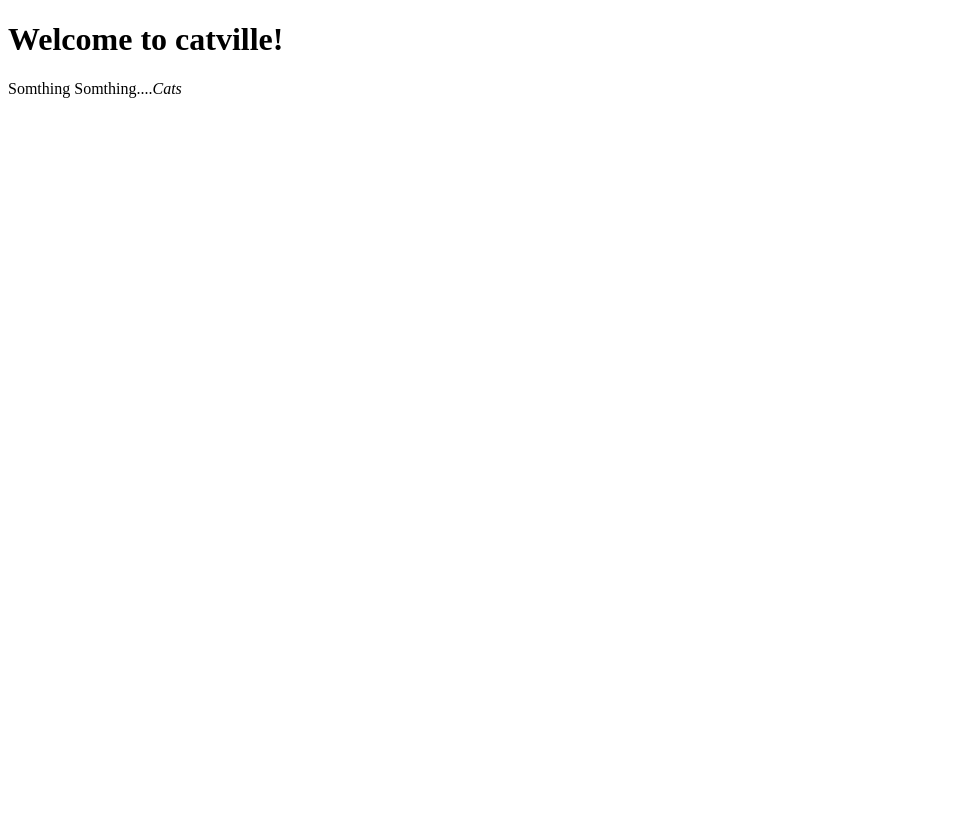
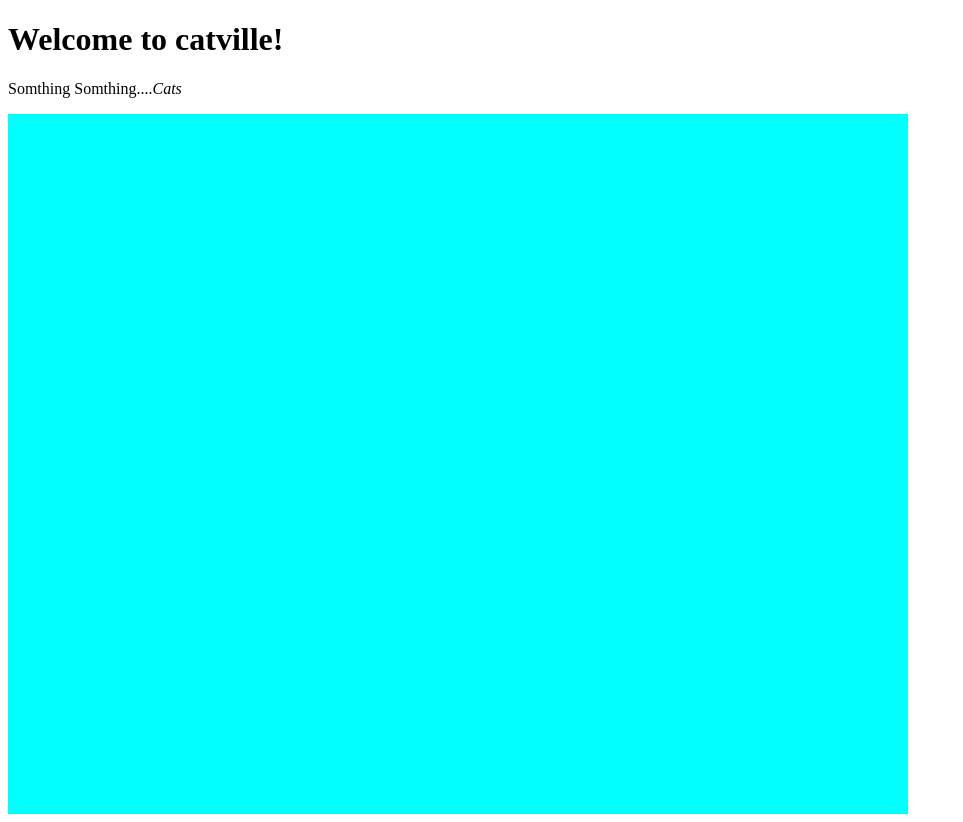
Before and after one commit to Wildcard-Phantom/Project1, a plain HTML site: page index.html in a window 1280 px wide. Shown: the whole page, without its empty margins (0-963 px from the left). Before the commit the page ends 800 px from the top, so only its background shows below. Drawn offline with Linux system fonts and the light colour scheme.

Commit message:
Update index.html

```diff
--- a/index.html
+++ b/index.html
@@ -10,7 +10,7 @@
  <p>Somthing Somthing....<i>Cats</i></p>
 
 <body>
-<div id="catville" style="width: ; 900PX ;  ">
+<div id="catville" style="width: 900px; background-color: aqua; height: 700px   ">
 <header></header>
 <nav></nav>
 <main></main>
```
